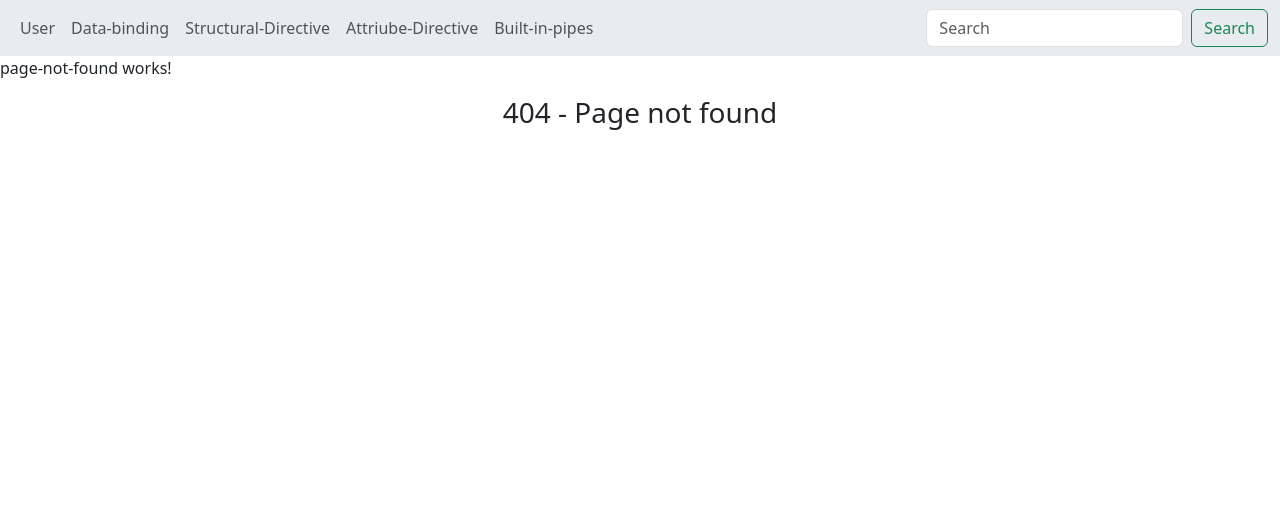
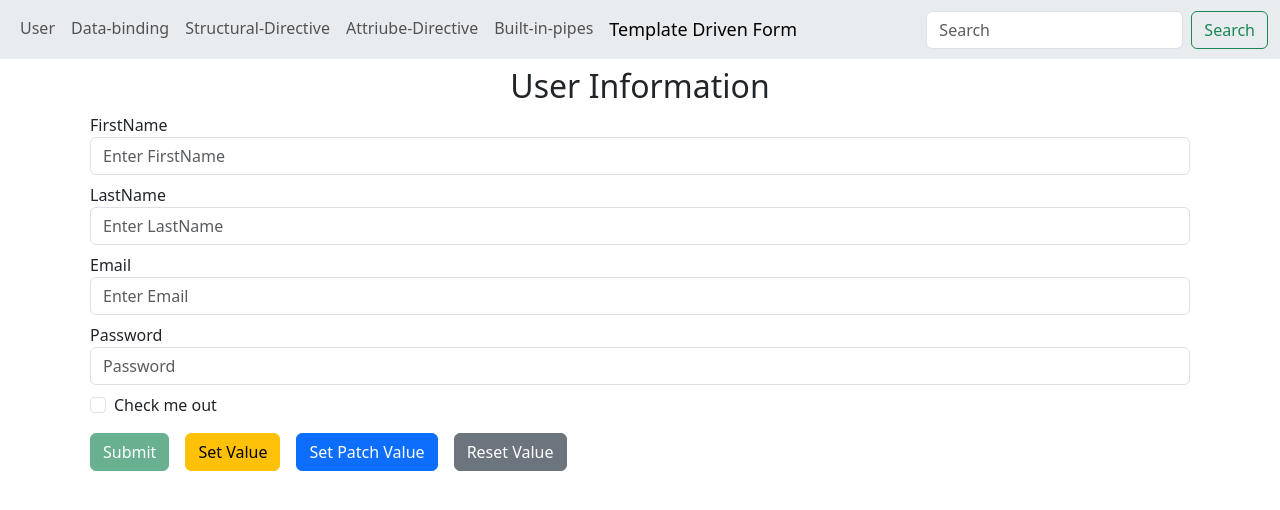
Before and after one commit to sudarshan-basnet-np/learn-angular, an Angular app: page /tdf in a window 1280 px wide. Before the commit this address had no page. Shown: the top 510 px of the page. Built offline with nearby package versions, Linux system fonts and the light colour scheme.

Commit message:
Template Driven Forms and validation (#10)

```diff
--- a/src/app/app.component.html
+++ b/src/app/app.component.html
@@ -27,8 +27,13 @@
 
         </li>
 
-              <li class="nav-item">
+        <li class="nav-item">
             <a class="nav-link" routerLinkActive="active" [routerLink]="['built-in-pipes']">Built-in-pipes</a>
+
+        </li>
+
+        <li class="nav-item">
+            <a class="nav-link" routerLinkActive="active" [routerLink]="['tdf']">Template Driven Form</a>
 
         </li>
 
--- a/src/app/app.routes.ts
+++ b/src/app/app.routes.ts
@@ -5,6 +5,7 @@ import { StructuralDirectiveNgSwitchVsSwitchComponent } from './structural-direc
 import { AttributesDirectivesComponent } from './attributes-directives/attributes-directives.component';
 import { PageNotFoundComponent } from './page-not-found/page-not-found.component';
 import { BuiltInPipesComponent } from './built-in-pipes/built-in-pipes.component';
+import { TemplateDrivenFormComponent } from './template-driven-form/template-driven-form.component';
 
 export const routes: Routes = [
 
@@ -49,6 +50,11 @@ export const routes: Routes = [
 
     },
 
+    {
+        path: 'tdf',
+        component: TemplateDrivenFormComponent
+    },
+
 
     //wild card routes
     {
--- /dev/null
+++ b/src/app/template-driven-form/template-driven-form.component.html
@@ -0,0 +1,103 @@
+<div class="container">
+
+
+<form #userForm = "ngForm"  (ngSubmit)="onSubmit(userForm)" novalidate>
+<!--
+    <pre>   Value : {{userForm.value | json}}</pre>
+
+    <pre>   Invalid : {{userForm.invalid | json}}</pre>
+    <pre>   Touched : {{userForm.touched | json}}</pre>
+    <pre>   UnTouched : {{userForm.untouched | json}}</pre>
+    <pre>   submitted : {{userForm.submitted | json}}</pre> -->
+
+        <!-- <pre>   Valid : {{userForm.valid | json}}</pre> -->
+
+
+
+ <h2 class="text-center m-2 "> User Information</h2>
+
+
+  <div class="form-group m-2">
+    <label for="FirstName"> FirstName </label>
+    <input type="text" class="form-control"  placeholder="Enter FirstName"  #fname="ngModel" name="firstName"
+     minlength="5" maxlength="10"
+     [(ngModel)]="userObject.firstName" required>
+
+     @if (fname?.dirty || fname?.touched) {
+     @if (fname?.errors?.['required']) {
+      <small class="text-danger">
+        FirstName is required
+      </small>
+     }
+
+     @if(fname?.errors?.['minlength']) {
+      <small class="text-danger">Min lenght is required</small>
+     }
+
+     }
+
+
+  </div>
+
+    <div class="form-group m-2">
+    <label for="LastName"> LastName </label>
+    <input type="text" class="form-control"  placeholder="Enter LastName" name="lastName"
+    minlength="5" maxlength="15" pattern="[a-zA-Z]+$" #lName="ngModel"
+    [(ngModel)]="userObject.lastName" required>
+
+    @if(lName?.dirty || lName?.touched){
+      @if(lName?.errors?.['minlength']) {
+
+        <small class="text-danger">Minimum length is 5</small>
+      }
+
+      @if (lName?.errors?.['maxlength']) {
+        <small class="text-danger"> Maxminum lenght is 15</small>
+      }
+
+    }
+
+  </div>
+
+
+  <div class="form-group m-2">
+    <label for="Email"> Email </label>
+    <input type="email" class="form-control"  placeholder="Enter Email"  #email="ngModel" name="email" email
+    [(ngModel)]="userObject.email" required>
+
+    @if(email?.dirty || email?.touched){
+
+      @if(email?.errors?.['email']) {
+
+        <small class="text-danger"> Validate email pattern </small>
+      }
+
+
+    }
+
+  </div>
+
+
+  <div class="form-group m-2">
+    <label for="password">Password</label>
+    <input type="password" class="form-control" id="exampleInputPassword1" placeholder="Password"
+    name="pass" [(ngModel)]="userObject.pass" required>
+  </div>
+
+    <div class="form-check m-2">
+    <label>Check me out</label>
+    <input type="checkbox" class="form-check-input" name="isCheck" [(ngModel)]="userObject.isCheck" required>
+  </div>
+
+  <button class="btn btn-success m-2" [disabled]="!userForm.valid">Submit</button>
+    <!-- <button class="btn btn-success m-2" [disabled]="userForm.invalid">Submit</button> -->
+
+
+
+  <button class="btn btn-warning m-2" (click)="setValue(userForm)"> Set Value  </button>
+  <button class="btn btn-primary m-2" (click)="patchValue(userForm)"> Set Patch Value  </button>
+    <button class="btn btn-secondary m-2" (click)="resetValues(userForm)"> Reset Value  </button>
+
+</form>
+
+</div>
--- /dev/null
+++ b/src/app/template-driven-form/template-driven-form.component.ts
@@ -0,0 +1,64 @@
+import { Component, OnInit } from '@angular/core';
+import { FormsModule, NgForm } from '@angular/forms';
+import { User } from '../user';
+import { JsonPipe } from '@angular/common';
+
+@Component({
+  selector: 'app-template-driven-form',
+  imports: [FormsModule, JsonPipe],
+  templateUrl: './template-driven-form.component.html',
+  styleUrl: './template-driven-form.component.scss'
+})
+export class TemplateDrivenFormComponent implements OnInit{
+
+
+  userObject: User = {}
+
+   onSubmit(userForm:NgForm){
+
+    console.log(userForm.value);
+
+   }
+
+
+   ngOnInit(): void {
+    //  this.userObject = {
+    //   firstName: 'Ram',
+    //   lastName: 'Basnet',
+    //   email: 'ram@yomail.com',
+    //   pass: 'pass',
+    //   isCheck: true
+    //  }
+   }
+
+
+   setValue(userForm:NgForm){
+
+    let obje = {
+      firstName: 'Ram',
+      lastName: 'Basnet',
+      email: 'ram@yomail.com',
+      pass: 'pass',
+      isCheck: true
+
+    }
+    userForm.setValue(obje)
+   }
+
+  patchValue(userForm:NgForm){
+  let obje = {
+         firstName: 'Ram',
+      lastName: 'Basnet',
+      email: 'ram@yomail.com',
+  }
+  userForm.control.patchValue(obje)
+   }
+
+
+
+   resetValues(userForm:NgForm){
+    userForm.reset();
+    // userForm.resetForm();
+
+   }
+}
--- /dev/null
+++ b/src/app/user.ts
@@ -0,0 +1,7 @@
+export interface User {
+    firstName? : string;
+    lastName? : string,
+    email? : string,
+    pass? : any;
+    isCheck? : boolean;
+}
```
Also changed, not shown: src/app/template-driven-form/template-driven-form.component.scss (added), 1 other file (tests, documents, lock files or other folders).
